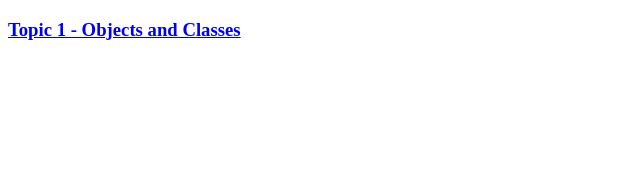
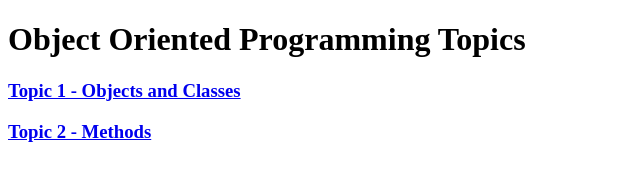
Before and after one commit to cliffamadeus/it21-resources, a plain HTML site: page index.html in a window 1280 px wide. Shown: the whole page, without its empty margins (0-640 px from the left). Drawn offline with Linux system fonts and the light colour scheme.

Commit message:
Added anchor for topic2

```diff
--- a/index.html
+++ b/index.html
@@ -6,8 +6,9 @@
     <title>Object Oriented Programming</title>
 </head>
 <body>
+    <h1>Object Oriented Programming Topics</h1>
     <h3><a href="topic-1.html">Topic 1 - Objects and Classes</a></h3>
-
+    <h3><a href="topic-2.html">Topic 2 - Methods</a></h3>
 
 </body>
 </html>
```
